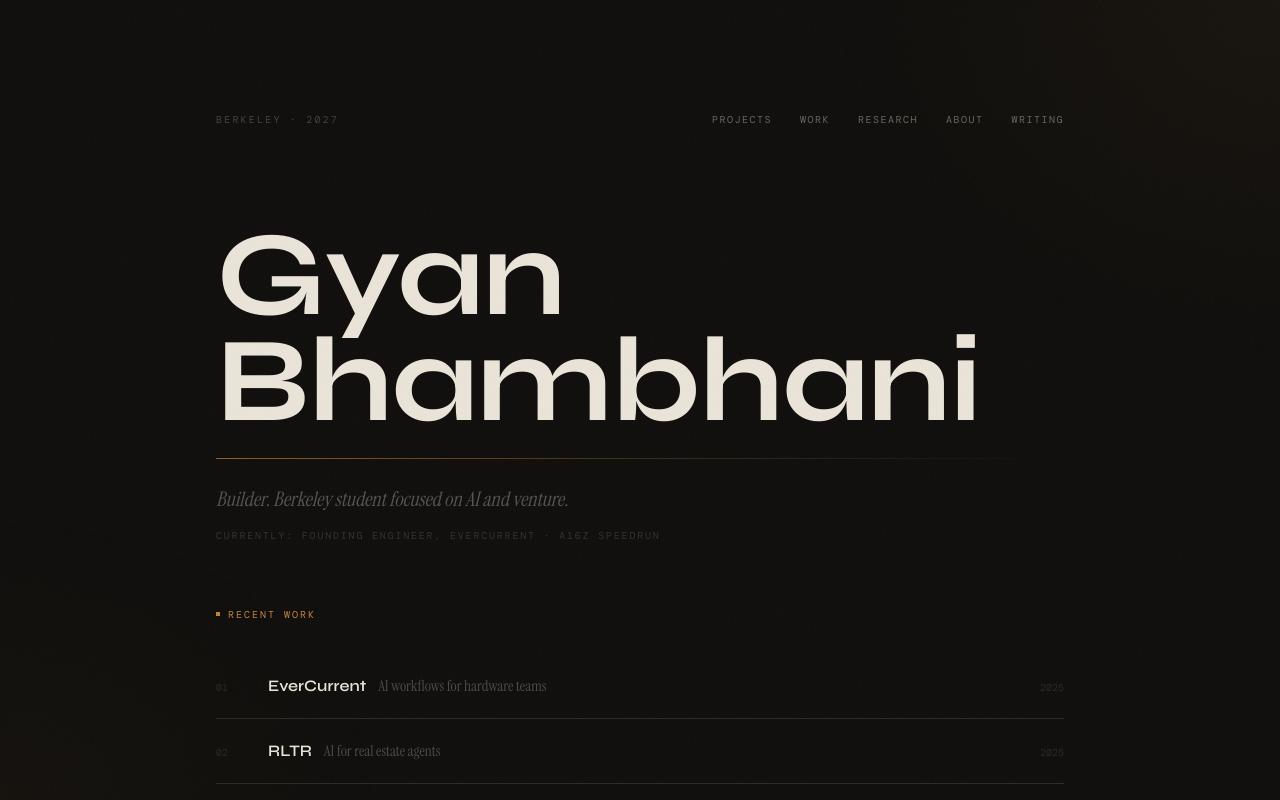
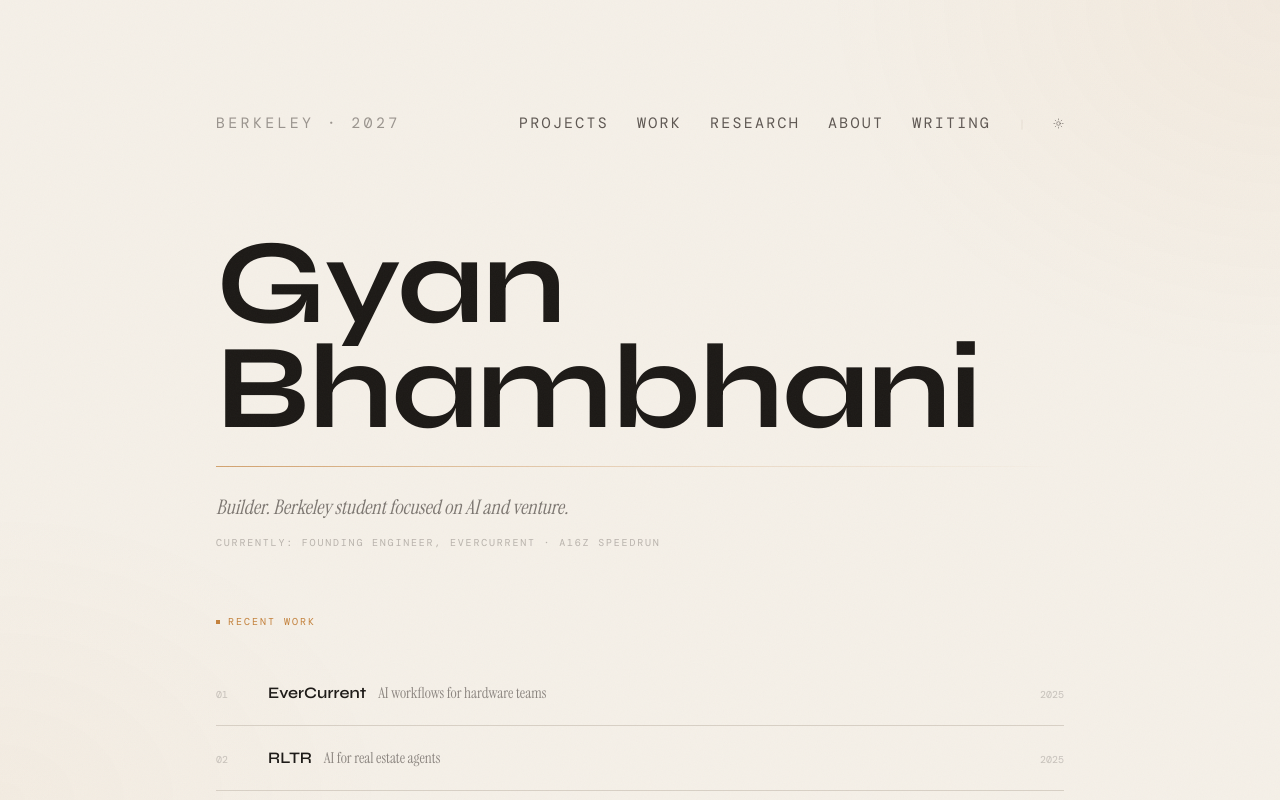
Before and after one commit to gyanbhambhani/portfolio, a Next.js app: page / in a window 1280 px wide. Shown: the top 800 px of the page. Built offline with nearby package versions, Linux system fonts and the light colour scheme; a web font is replaced by a local one.

Commit message:
dark and light

```diff
--- a/src/app/globals.css
+++ b/src/app/globals.css
@@ -2,6 +2,30 @@
 @tailwind components;
 @tailwind utilities;
 
+/* ─── Theme tokens ─────────────────────────────────────────────────────────── */
+/* Tailwind CSS variable format: space-separated RGB channels (no rgb() wrapper) */
+
+:root {
+  /* Light mode — warm cream paper */
+  --color-bg:      245 240 232;   /* #F5F0E8 */
+  --color-fg:      28  25  22;    /* #1C1916 */
+  --color-accent:  196 129 59;    /* #C4813B amber — same in both */
+  --color-muted:   94  87  82;    /* #5E5752 */
+  --color-surface: 237 231 220;   /* #EDE7DC */
+  --color-border:  216 208 197;   /* #D8D0C5 */
+}
+
+.dark {
+  /* Dark mode — deep warm black */
+  --color-bg:      15  14  12;    /* #0F0E0C */
+  --color-fg:      234 228 217;   /* #EAE4D9 */
+  --color-accent:  196 129 59;    /* #C4813B amber */
+  --color-muted:   107 100 96;    /* #6B6460 */
+  --color-surface: 25  23  20;    /* #191714 */
+  --color-border:  45  41  35;    /* #2D2923 */
+}
+
+/* ─── Base ─────────────────────────────────────────────────────────────────── */
 @layer base {
   html {
     scroll-behavior: smooth;
@@ -9,14 +33,15 @@
 
   body {
     @apply font-body bg-ink text-bone antialiased;
+    transition: background-color 0.3s ease, color 0.3s ease;
   }
 
   ::selection {
-    background: rgba(196, 129, 59, 0.3);
+    background: rgb(196 129 59 / 0.28);
   }
 }
 
-/* Subtle film grain overlay */
+/* ─── Grain overlay (works in both themes) ────────────────────────────────── */
 body::after {
   content: '';
   position: fixed;
@@ -31,13 +56,12 @@ body::after {
   background-size: 300px 300px;
 }
 
+/* ─── Components ───────────────────────────────────────────────────────────── */
 @layer components {
-  /* Animated underline for inline links */
   .link-line {
     @apply relative;
     transition: color 0.2s ease;
   }
-
   .link-line::after {
     content: '';
     @apply absolute -bottom-px left-0 w-full h-px bg-amber;
@@ -45,20 +69,18 @@ body::after {
     transform-origin: right;
     transition: transform 0.3s cubic-bezier(0.65, 0, 0.35, 1);
   }
-
   .link-line:hover::after {
     transform: scaleX(1);
     transform-origin: left;
   }
 
-  /* Small ash uppercase mono label with square bullet */
+  /* Mono label with small square bullet */
   .label {
     @apply font-mono text-[10px] uppercase tracking-[0.2em] text-ash;
     display: flex;
     align-items: center;
     gap: 0.5rem;
   }
-
   .label::before {
     content: '';
     display: inline-block;
@@ -68,14 +90,12 @@ body::after {
     flex-shrink: 0;
   }
 
-  /* Amber version */
   .label-amber {
     @apply font-mono text-[10px] uppercase tracking-[0.2em] text-amber;
     display: flex;
     align-items: center;
     gap: 0.5rem;
   }
-
   .label-amber::before {
     content: '';
     display: inline-block;
@@ -86,7 +106,7 @@ body::after {
   }
 }
 
-/* Respect user's motion preferences */
+/* ─── Reduced motion ───────────────────────────────────────────────────────── */
 @media (prefers-reduced-motion: reduce) {
   *, *::before, *::after {
     animation-duration: 0.01ms !important;
@@ -96,20 +116,8 @@ body::after {
   }
 }
 
-/* Scrollbar */
-::-webkit-scrollbar {
-  width: 3px;
-}
-
-::-webkit-scrollbar-track {
-  background: #0F0E0C;
-}
-
-::-webkit-scrollbar-thumb {
-  background: #2D2923;
-  border-radius: 2px;
-}
-
-::-webkit-scrollbar-thumb:hover {
-  background: #C4813B;
-}
+/* ─── Scrollbar ────────────────────────────────────────────────────────────── */
+::-webkit-scrollbar { width: 3px; }
+::-webkit-scrollbar-track  { background: rgb(var(--color-bg)); }
+::-webkit-scrollbar-thumb  { background: rgb(var(--color-border)); border-radius: 2px; }
+::-webkit-scrollbar-thumb:hover { background: rgb(var(--color-accent)); }
--- a/src/app/layout.tsx
+++ b/src/app/layout.tsx
@@ -1,5 +1,6 @@
 import type { Metadata } from "next";
 import { Syne, Instrument_Serif, DM_Mono } from "next/font/google";
+import { ThemeProvider } from "@/components/ThemeProvider";
 import "./globals.css";
 
 const syne = Syne({
@@ -37,10 +38,21 @@ export default function RootLayout({
   return (
     <html
       lang="en"
+      suppressHydrationWarning
       className={`${syne.variable} ${instrumentSerif.variable} ${dmMono.variable}`}
     >
+      <head>
+        {/* Anti-flash script: sets .dark class before hydration to prevent flicker */}
+        <script
+          dangerouslySetInnerHTML={{
+            __html: `try{const t=localStorage.getItem('theme');if(t!=='light')document.documentElement.classList.add('dark')}catch(e){document.documentElement.classList.add('dark')}`,
+          }}
+        />
+      </head>
       <body className="bg-ink text-bone antialiased">
-        {children}
+        <ThemeProvider>
+          {children}
+        </ThemeProvider>
       </body>
     </html>
   );
--- a/src/app/page.tsx
+++ b/src/app/page.tsx
@@ -4,6 +4,7 @@ import { useRef, useEffect, useState } from 'react';
 import Link from 'next/link';
 import { motion } from 'framer-motion';
 import { projects } from '@/lib/data';
+import { ThemeToggle } from '@/components/ThemeToggle';
 
 const NAV_ITEMS = ['Projects', 'Work', 'Research', 'About', 'Writing'];
 
@@ -59,20 +60,22 @@ export default function Home() {
           transition={{ duration: 0.6, ease: 'easeOut' }}
           className="flex justify-between items-center mb-24"
         >
-          <span className="font-mono text-[10px] text-ash/60 uppercase tracking-[0.22em]">
+          <span className="font-mono text-[15px] text-ash/60 uppercase tracking-[0.22em]">
             Berkeley · 2027
           </span>
-          <nav className="flex gap-7">
+          <nav className="flex items-center gap-7">
             {NAV_ITEMS.map((label) => (
               <Link
                 key={label}
                 href={`/${label.toLowerCase()}`}
-                className="font-mono text-[10px] text-ash hover:text-bone uppercase
+                className="font-mono text-[15px] text-ash hover:text-bone uppercase
                   tracking-[0.15em] transition-colors duration-200"
               >
                 {label}
               </Link>
             ))}
+            <span className="text-edge/60 select-none font-mono text-[10px]">|</span>
+            <ThemeToggle />
           </nav>
         </motion.div>
 
--- a/src/components/Nav.tsx
+++ b/src/components/Nav.tsx
@@ -4,6 +4,7 @@ import Link from 'next/link';
 import { usePathname } from 'next/navigation';
 import { useEffect, useState } from 'react';
 import { motion } from 'framer-motion';
+import { ThemeToggle } from './ThemeToggle';
 
 const navLinks = [
   { href: '/projects', label: 'Projects' },
@@ -34,16 +35,16 @@ export default function Nav() {
           : 'bg-transparent'
       }`}
     >
-      <div className="max-w-4xl mx-auto px-6 py-4 flex justify-between items-center">
+      <div className="max-w-4xl mx-auto px-6 py-5 flex justify-between items-center">
         <Link
           href="/"
-          className="font-mono text-xs text-ash/70 hover:text-bone transition-colors
+          className="font-mono text-base text-ash/70 hover:text-bone transition-colors
             uppercase tracking-[0.2em]"
         >
           GB
         </Link>
 
-        <div className="flex gap-7">
+        <div className="flex items-center gap-8">
           {navLinks.map((link) => {
             const isActive =
               pathname === link.href || pathname?.startsWith(link.href + '/');
@@ -51,7 +52,8 @@ export default function Nav() {
               <Link
                 key={link.href}
                 href={link.href}
-                className={`font-mono text-[11px] uppercase tracking-[0.15em] transition-colors ${
+                className={`font-mono text-[15px] uppercase tracking-[0.15em]
+                  transition-colors duration-200 ${
                   isActive ? 'text-amber' : 'text-ash hover:text-bone'
                 }`}
               >
@@ -59,6 +61,11 @@ export default function Nav() {
               </Link>
             );
           })}
+
+          {/* Divider */}
+          <span className="text-edge select-none">|</span>
+
+          <ThemeToggle />
         </div>
       </div>
     </motion.nav>
--- /dev/null
+++ b/src/components/ThemeProvider.tsx
@@ -0,0 +1,44 @@
+'use client';
+
+import { createContext, useContext, useEffect, useState, ReactNode } from 'react';
+
+type Theme = 'dark' | 'light';
+
+interface ThemeContextValue {
+  theme: Theme;
+  toggle: () => void;
+}
+
+const ThemeContext = createContext<ThemeContextValue>({
+  theme: 'dark',
+  toggle: () => {},
+});
+
+export function ThemeProvider({ children }: { children: ReactNode }) {
+  // Default to dark — synced from localStorage in useEffect
+  const [theme, setTheme] = useState<Theme>('dark');
+
+  useEffect(() => {
+    const saved = localStorage.getItem('theme');
+    const initial: Theme = saved === 'light' ? 'light' : 'dark';
+    setTheme(initial);
+    // Class already applied by the anti-flash script in layout.tsx
+  }, []);
+
+  const toggle = () => {
+    setTheme((prev) => {
+      const next: Theme = prev === 'dark' ? 'light' : 'dark';
+      localStorage.setItem('theme', next);
+      document.documentElement.classList.toggle('dark', next === 'dark');
+      return next;
+    });
+  };
+
+  return (
+    <ThemeContext.Provider value={{ theme, toggle }}>
+      {children}
+    </ThemeContext.Provider>
+  );
+}
+
+export const useTheme = () => useContext(ThemeContext);
--- /dev/null
+++ b/src/components/ThemeToggle.tsx
@@ -0,0 +1,39 @@
+'use client';
+
+import { useTheme } from './ThemeProvider';
+
+export function ThemeToggle() {
+  const { theme, toggle } = useTheme();
+
+  return (
+    <button
+      onClick={toggle}
+      aria-label={theme === 'dark' ? 'Switch to light mode' : 'Switch to dark mode'}
+      className="group flex items-center gap-1.5 font-mono text-[10px] text-ash/60
+        hover:text-amber uppercase tracking-[0.15em] transition-colors duration-200
+        cursor-pointer"
+    >
+      {theme === 'dark' ? (
+        /* Sun icon — shown in dark mode (click to go light) */
+        <svg
+          width="11" height="11" viewBox="0 0 24 24"
+          fill="none" stroke="currentColor" strokeWidth="2" strokeLinecap="round"
+          className="shrink-0"
+        >
+          <circle cx="12" cy="12" r="4" />
+          <path d="M12 2v2M12 20v2M4.93 4.93l1.41 1.41M17.66 17.66l1.41 1.41
+            M2 12h2M20 12h2M4.93 19.07l1.41-1.41M17.66 6.34l1.41-1.41" />
+        </svg>
+      ) : (
+        /* Moon icon — shown in light mode (click to go dark) */
+        <svg
+          width="11" height="11" viewBox="0 0 24 24"
+          fill="none" stroke="currentColor" strokeWidth="2" strokeLinecap="round"
+          className="shrink-0"
+        >
+          <path d="M21 12.79A9 9 0 1 1 11.21 3 7 7 0 0 0 21 12.79z" />
+        </svg>
+      )}
+    </button>
+  );
+}
--- a/tailwind.config.js
+++ b/tailwind.config.js
@@ -3,6 +3,7 @@ module.exports = {
   content: [
     './src/**/*.{js,ts,jsx,tsx,mdx}',
   ],
+  darkMode: 'class',
   theme: {
     extend: {
       fontFamily: {
@@ -11,12 +12,13 @@ module.exports = {
         mono: ['var(--font-dm-mono)', 'Courier New', 'monospace'],
       },
       colors: {
-        ink: '#0F0E0C',
-        bone: '#EAE4D9',
-        amber: '#C4813B',
-        ash: '#6B6460',
-        rail: '#191714',
-        edge: '#2D2923',
+        // CSS variable-based colors — switch automatically with .dark class
+        ink:   'rgb(var(--color-bg)    / <alpha-value>)',
+        bone:  'rgb(var(--color-fg)    / <alpha-value>)',
+        amber: 'rgb(var(--color-accent)/ <alpha-value>)',
+        ash:   'rgb(var(--color-muted) / <alpha-value>)',
+        rail:  'rgb(var(--color-surface)/<alpha-value>)',
+        edge:  'rgb(var(--color-border)/ <alpha-value>)',
       },
       animation: {
         'fade-up': 'fadeUp 0.7s ease-out forwards',
@@ -24,11 +26,11 @@ module.exports = {
       },
       keyframes: {
         fadeUp: {
-          '0%': { opacity: '0', transform: 'translateY(24px)' },
+          '0%':   { opacity: '0', transform: 'translateY(24px)' },
           '100%': { opacity: '1', transform: 'translateY(0)' },
         },
         fadeIn: {
-          '0%': { opacity: '0' },
+          '0%':   { opacity: '0' },
           '100%': { opacity: '1' },
         },
       },
```
